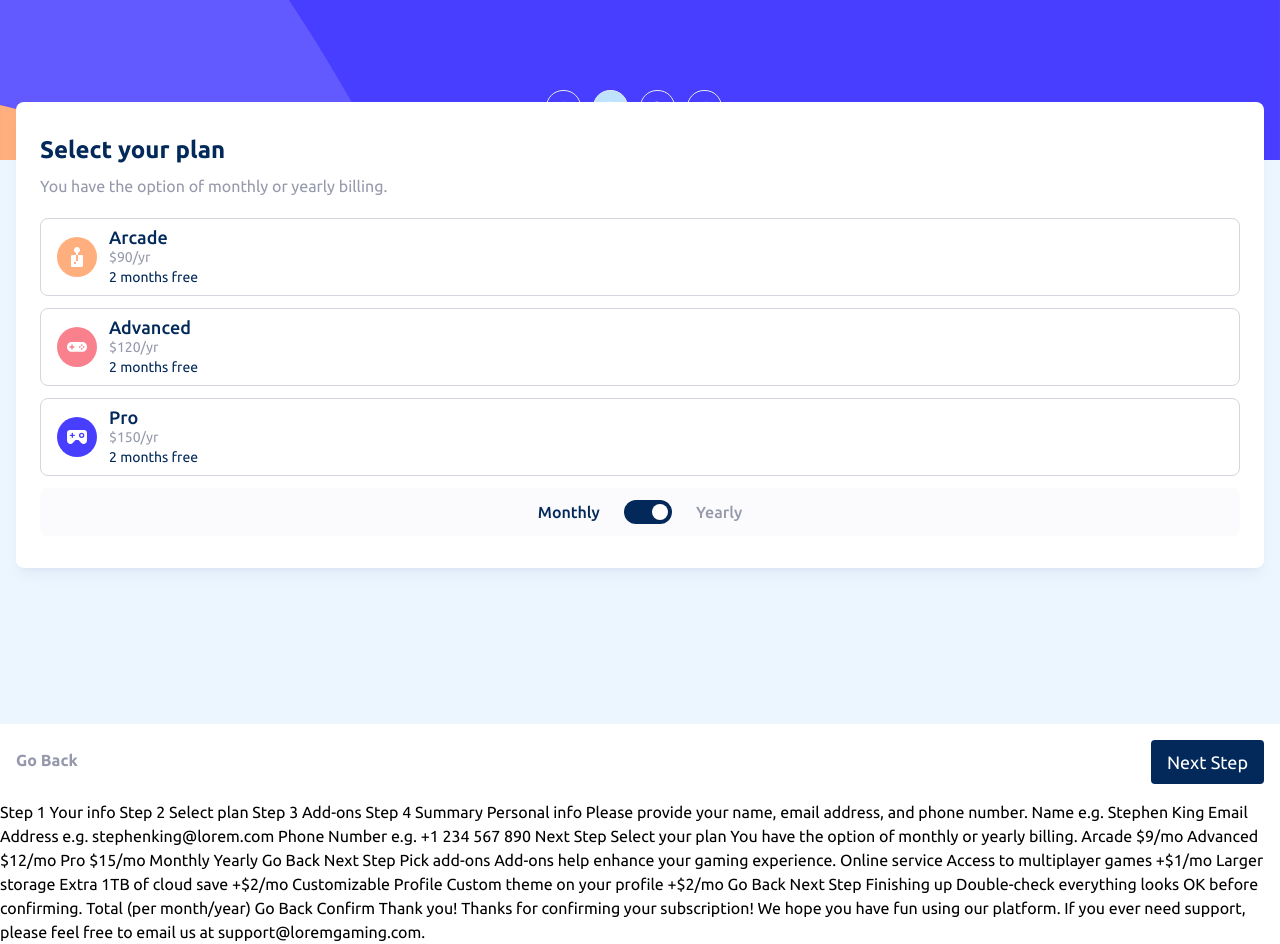
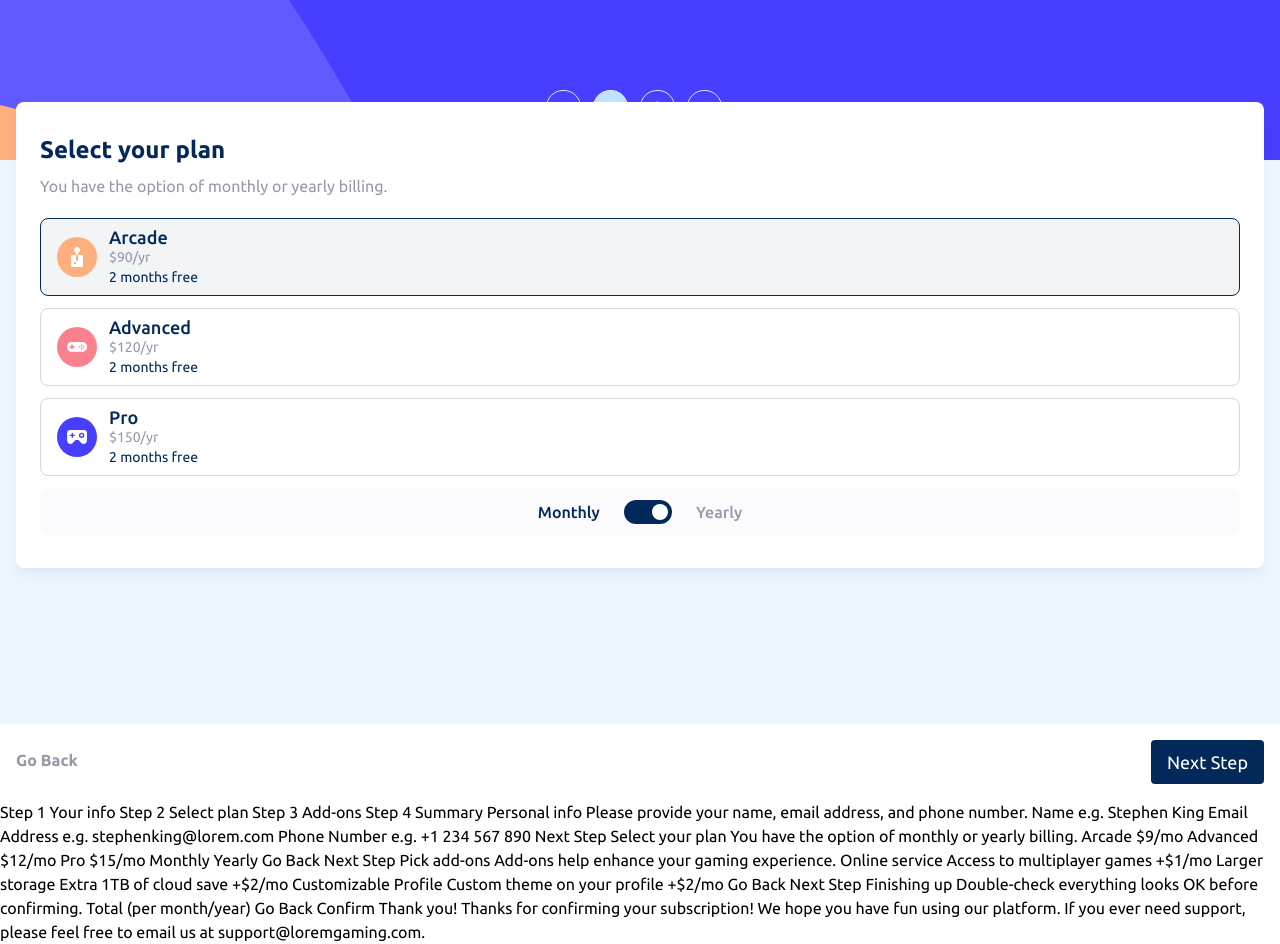
Before and after one commit to miguehenriquez/fem-multi-step-form, an Angular app: page /select-plan in a window 1280 px wide. Built offline with nearby package versions, Linux system fonts and the light colour scheme.

Commit message:
add selected plan - initial

```diff
--- a/src/app/app.module.ts
+++ b/src/app/app.module.ts
@@ -9,6 +9,7 @@ import { SelectPlanComponent } from './select-plan/select-plan.component';
 import { PickAddonsComponent } from './pick-addons/pick-addons.component';
 import { FinishingUpComponent } from './finishing-up/finishing-up.component';
 import { ThankYouComponent } from './thank-you/thank-you.component';
+import { PlanComponent } from './plan/plan.component';
 
 @NgModule({
   declarations: [
@@ -18,7 +19,8 @@ import { ThankYouComponent } from './thank-you/thank-you.component';
     SelectPlanComponent,
     PickAddonsComponent,
     FinishingUpComponent,
-    ThankYouComponent
+    ThankYouComponent,
+    PlanComponent
   ],
   imports: [
     BrowserModule,
--- a/src/app/data/mock-data.ts
+++ b/src/app/data/mock-data.ts
@@ -17,7 +17,7 @@ export const PLANS: Plan[] = [
     priceYear: '$90/yr',
     imgPath: 'assets/images/icon-arcade.svg',
     monthsFree: '2 months free',
-    isSelected: false,
+    isSelected: true,
   },
   {
     name: 'Advanced',
--- /dev/null
+++ b/src/app/plan/plan.component.html
@@ -0,0 +1,24 @@
+<div
+  [ngClass]="{ ' border-c-marine-blue bg-c-marine-blue/5': plan.isSelected }"
+  (click)="togleIsSelected()"
+  class="border rounded-lg border-c-cool-gray/40 flex gap-3 px-4 py-2"
+>
+  <img src="{{ plan.imgPath }}" alt="arcade plan" />
+  <div>
+    <h4 class="text-c-marine-blue font-medium text-lg leading-5">
+      {{ plan.name }}
+    </h4>
+    <p *ngIf="planType === 0" class="text-c-cool-gray text-sm">
+      {{ plan.priceMonth }}
+    </p>
+    <p *ngIf="planType === 1" class="text-c-cool-gray text-sm">
+      {{ plan.priceYear }}
+    </p>
+    <p
+      [ngClass]="{ invisible: planType === 0 }"
+      class="text-c-marine-blue text-sm"
+    >
+      {{ plan.monthsFree }}
+    </p>
+  </div>
+</div>
--- /dev/null
+++ b/src/app/plan/plan.component.ts
@@ -0,0 +1,19 @@
+import { Component, Input } from '@angular/core';
+import { PLANS } from '../data/mock-data';
+import { Plan } from '../data/Plan';
+import { PlanOption } from '../data/PlanOptions';
+
+@Component({
+  selector: 'app-plan',
+  templateUrl: './plan.component.html',
+})
+export class PlanComponent {
+  @Input() plan!: Plan;
+  @Input() planType!: PlanOption;
+  @Input() plans!: Plan[];
+
+  togleIsSelected() {
+    this.plans.forEach((plan) => (plan.isSelected = false));
+    this.plan.isSelected = !this.plan.isSelected;
+  }
+}
--- a/src/app/select-plan/select-plan.component.html
+++ b/src/app/select-plan/select-plan.component.html
@@ -5,28 +5,12 @@
   </p>
   <section>
     <div class="my-3 flex flex-col gap-3">
-      <div
-        *ngFor="let plan of plans"
-        class="border rounded-lg border-c-cool-gray/40 flex gap-3 px-4 py-2"
-      >
-        <img src="{{ plan.imgPath }}" alt="arcade plan" />
-        <div>
-          <h4 class="text-c-marine-blue font-medium text-lg leading-5">
-            {{ plan.name }}
-          </h4>
-          <p *ngIf="planType === 0" class="text-c-cool-gray text-sm">
-            {{ plan.priceMonth }}
-          </p>
-          <p *ngIf="planType === 1" class="text-c-cool-gray text-sm">
-            {{ plan.priceYear }}
-          </p>
-          <p
-            [ngClass]="{ invisible: planType === 0 }"
-            class="text-c-marine-blue text-sm"
-          >
-            {{ plan.monthsFree }}
-          </p>
-        </div>
+      <div *ngFor="let plan of plans">
+        <app-plan
+          [plan]="plan"
+          [planType]="planType"
+          [plans]="plans"
+        ></app-plan>
       </div>
     </div>
     <div
```
